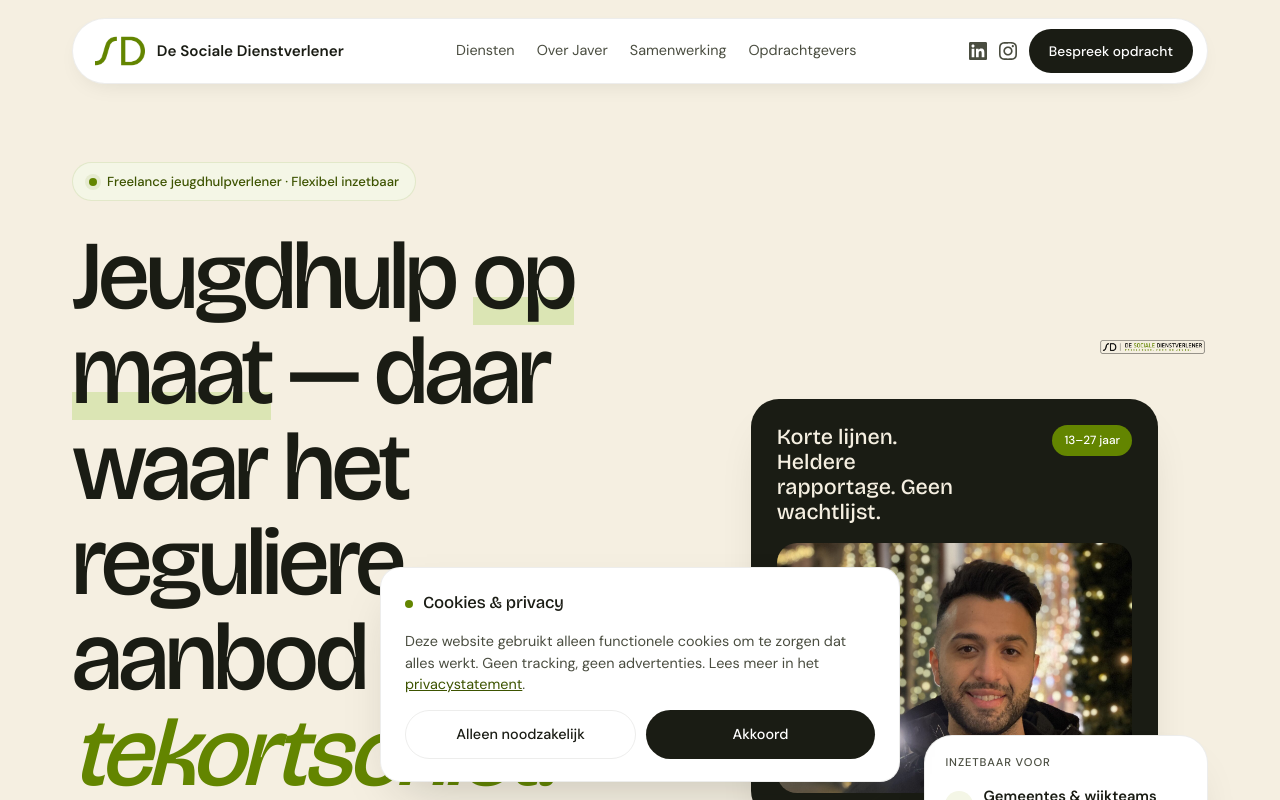
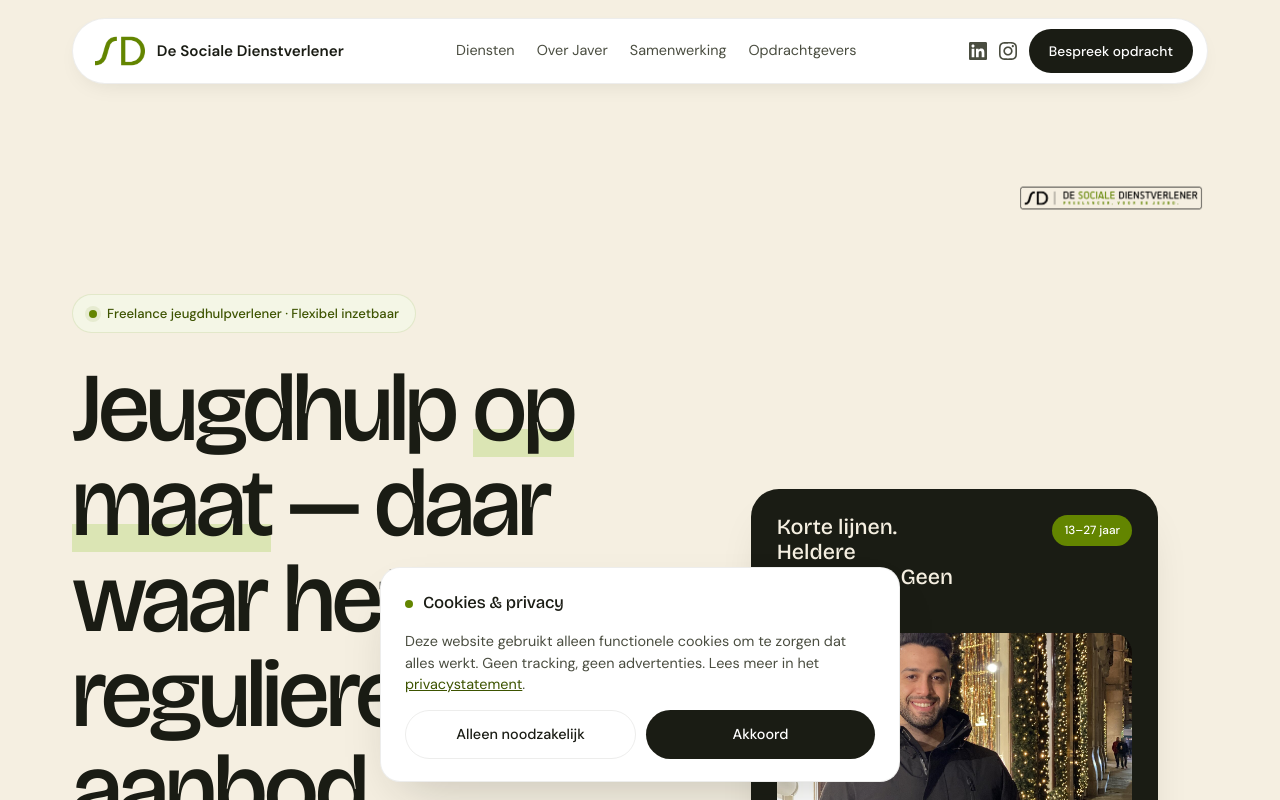
Before and after one commit to javerhannani/socialedienstverlener, a Next.js app: page / in a window 1280 px wide. Shown: the top 800 px of the page. Built offline with nearby package versions, Linux system fonts and the light colour scheme.

Commit message:
Promote hero logo above the grid; swap hero photo to IMG_8052

```diff
--- a/components/Hero.tsx
+++ b/components/Hero.tsx
@@ -2,8 +2,20 @@ import Image from "next/image";
 
 export default function Hero() {
   return (
-    <header className="relative overflow-hidden pt-[60px] pb-10">
+    <header className="relative overflow-hidden pt-[40px] pb-10">
       <div className="max-w-[1200px] mx-auto px-8 max-720:px-5">
+        {/* Brand row — full logo prominently above the hero grid */}
+        <div className="flex justify-end mb-10 max-920:justify-center max-920:mb-8">
+          <Image
+            src="/logo-full.png"
+            alt="De Sociale Dienstverlener — Freelancer, voor de jeugd."
+            width={3125}
+            height={1806}
+            priority
+            className="h-28 w-auto max-720:h-20"
+          />
+        </div>
+
         <div className="grid grid-cols-[1.15fr_.85fr] gap-[60px] items-center max-920:grid-cols-1 max-920:gap-8">
           {/* Left column */}
           <div>
@@ -73,20 +85,7 @@ export default function Hero() {
           </div>
 
           {/* Right column: hero stack */}
-          <div className="relative flex flex-col">
-            {/* Logo above the card stack */}
-            <div className="flex justify-end mb-5 max-920:justify-center">
-              <Image
-                src="/logo-full.png"
-                alt="De Sociale Dienstverlener — Freelancer, voor de jeugd."
-                width={3125}
-                height={1806}
-                priority
-                className="h-16 w-auto max-720:h-14"
-              />
-            </div>
-
-            <div className="relative h-[560px] max-920:h-[520px] max-520:h-[480px]">
+          <div className="relative h-[560px] max-920:h-[520px] max-520:h-[480px]">
             {/* c1 dark photo card */}
             <div
               className="absolute top-0 left-0 right-[50px] bottom-[140px] bg-ink text-cream p-[26px] rounded-[28px] flex flex-col gap-[18px] overflow-hidden max-520:right-6 max-520:bottom-[160px] max-520:p-5"
@@ -147,7 +146,6 @@ export default function Hero() {
                 </div>
               ))}
             </div>
-            </div>
           </div>
         </div>
       </div>
```
Also changed, not shown: public/javer-sfeer.jpg.
